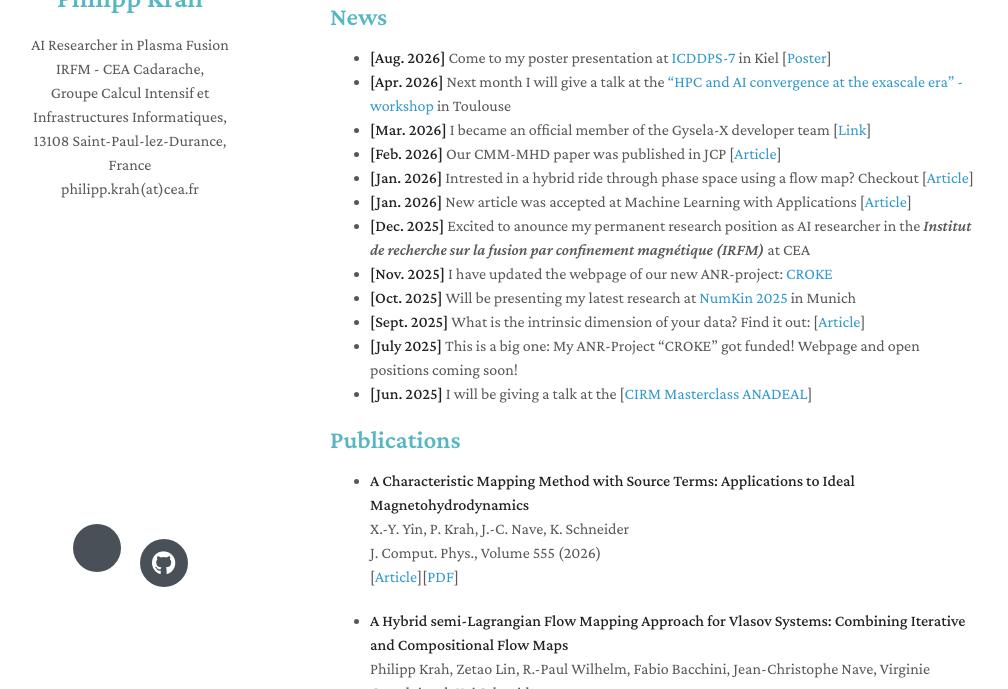
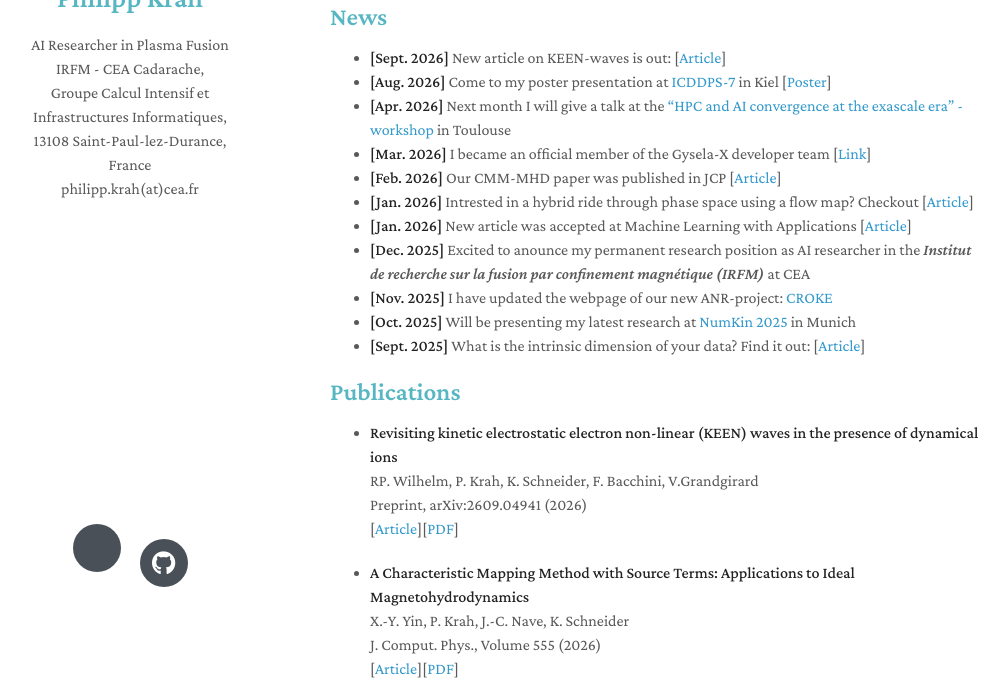
Before and after one commit to Philipp137/Philipp137.github.io, a Jekyll site: the page built from index.markdown, in a window 1280 px wide and 900 px high, scrolled down 193 px, cut to the strip 211-900 px from the top of the window. Shown: the whole strip, without its empty margins (140-1148 px from the left). Built offline with Jekyll 4.4.1, drawn with Linux system fonts in a browser that asks for light colours; nearby versions of some CDN libraries; a style sheet for code colours, icons or effects is not loaded.

Commit message:
KEEN waves

```diff
--- a/index.markdown
+++ b/index.markdown
@@ -15,6 +15,7 @@ I like to dive with one breath and make music with my friends.
 
 ## News
 
+- **[Sept. 2026]** New article on KEEN-waves is out: [[Article](https://arxiv.org/abs/2609.04941v1)]
 - **[Aug. 2026]** Come to my poster presentation at [ICDDPS-7](https://www.icddps.org/) in Kiel [[Poster](https://github.com/Philipp137/Philipp137.github.io/tree/master/assets/poster/poster_kiel.pdf)]
 - **[Apr. 2026]** Next month I will give a talk at the ["HPC and AI convergence at the exascale era" - workshop](https://aissai-hace.sciencesconf.org/?lang=en) in Toulouse
 - **[Mar. 2026]** I became an official member of the Gysela-X developer team [[Link](https://gyselax.github.io/author/dr.-philipp-krah/)]
@@ -25,11 +26,17 @@ I like to dive with one breath and make music with my friends.
 - **[Nov. 2025]** I have updated the webpage of our new ANR-project: [CROKE](https://characteristicmappingmethod.github.io/)
 - **[Oct. 2025]** Will be presenting my latest research at [NumKin 2025](https://www.ipp.mpg.de/5518866/program-numkin-2025) in Munich
 - **[Sept. 2025]** What is the intrinsic dimension of your data? Find it out: [[Article](https://doi.org/10.48550/arXiv.2509.10011)]
-- **[July 2025]** This is a big one: My ANR-Project "CROKE" got funded! Webpage and open positions coming soon!
-- **[Jun. 2025]** I will be giving a talk at the [[CIRM Masterclass ANADEAL](https://conferences.cirm-math.fr/3596.html)]
 
 
 ## Publications
+
+- **Revisiting kinetic electrostatic electron non-linear (KEEN) waves in the presence of dynamical ions**
+  <br>
+  RP. Wilhelm, P. Krah, K. Schneider, F. Bacchini, V.Grandgirard
+  <br>
+  Preprint, arXiv:2609.04941 (2026)
+  <br>
+  [[Article](https://arxiv.org/abs/2609.04941)][[PDF](https://arxiv.org/pdf/2609.04941)]
 
 - **A Characteristic Mapping Method with Source Terms: Applications to Ideal Magnetohydrodynamics**
   <br>
```
